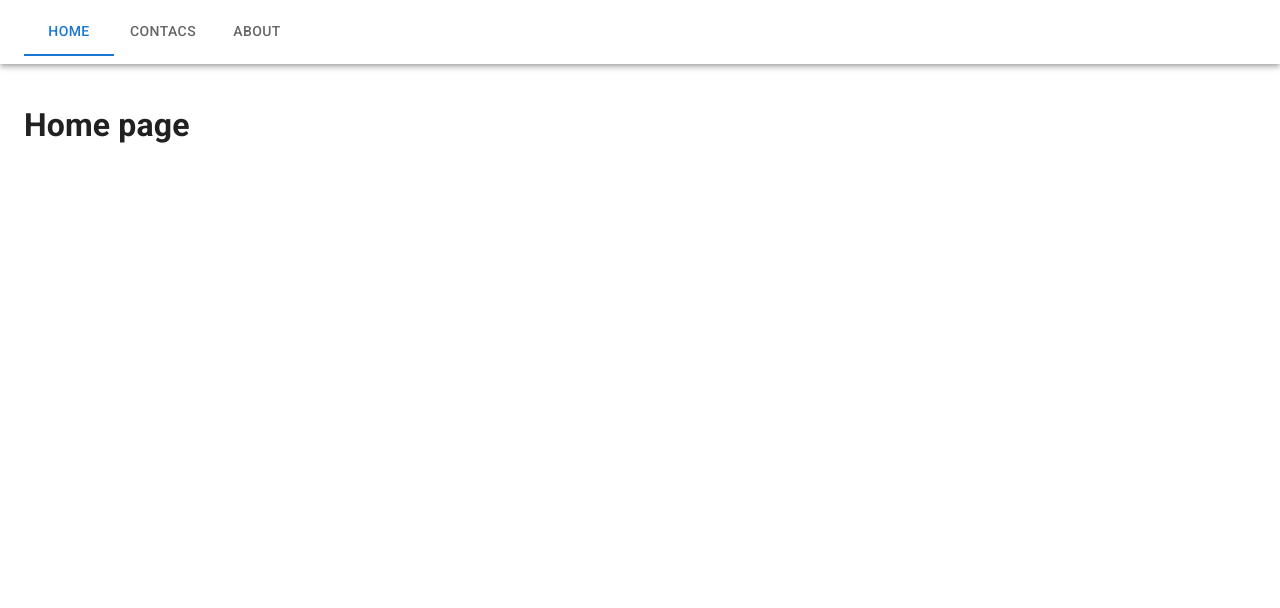
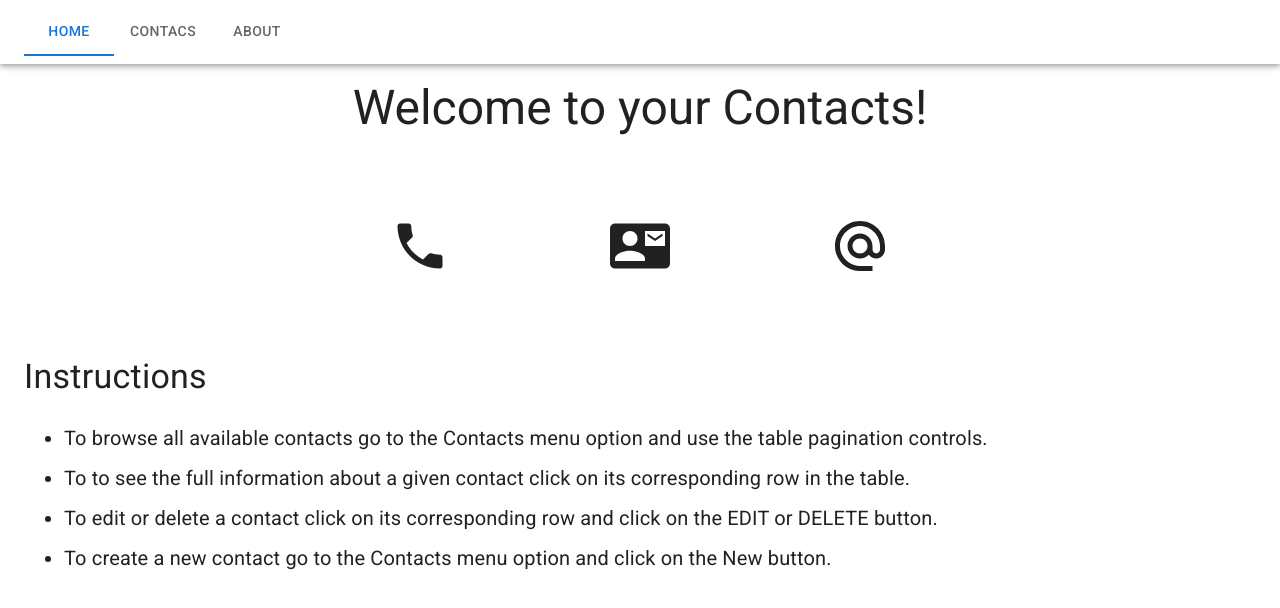
Before and after one commit to Miguelrom/contacts-mui, a React (Vite) app: page / in a window 1280 px wide. Shown: the top 608 px of the page. Built offline with nearby package versions, Linux system fonts and the light colour scheme.

Commit message:
Add title, icons and instructions to the Home page

```diff
--- /dev/null
+++ b/src/components/Instructions.jsx
@@ -0,0 +1,29 @@
+import { Box, Typography } from "@mui/material";
+
+export default function Instructions() {
+  return (
+    <Box>
+      <Typography variant="h4" component="h2">
+        Instructions
+      </Typography>
+      <Box component="ul" sx={{ fontSize: 20, lineHeight: 2}} >
+        <li>
+          To browse all available contacts go to the Contacts menu option and
+          use the table pagination controls.
+        </li>
+        <li>
+          To to see the full information about a given contact click on its
+          corresponding row in the table.
+        </li>
+        <li>
+          To edit or delete a contact click on its corresponding row and click
+          on the EDIT or DELETE button.
+        </li>
+        <li>
+          To create a new contact go to the Contacts menu option and click on
+          the New button.
+        </li>
+      </Box>
+    </Box>
+  );
+}
--- a/src/pages/Home.jsx
+++ b/src/pages/Home.jsx
@@ -1,8 +1,21 @@
+import { Typography, Box } from "@mui/material";
+import PhoneIcon from '@mui/icons-material/Phone';
+import ContactMailIcon from '@mui/icons-material/ContactMail';
+import AlternateEmailIcon from '@mui/icons-material/AlternateEmail';
+import Instructions from "../components/Instructions";
 
 export default function Home() {
   return (
     <>
-      <h1>Home page</h1>
+      <Typography align="center" variant="h3" component="h1" sx={{ marginBottom: 10 }} >
+        Welcome to your Contacts!
+      </Typography>
+      <Box sx={{ display: 'flex', justifyContent: 'space-between', maxWidth: 500, marginBottom: 10, mx: 'auto'}} >
+        <PhoneIcon sx={{ fontSize: 60 }} />
+        <ContactMailIcon sx={{ fontSize: 60 }} />
+        <AlternateEmailIcon sx={{ fontSize: 60 }} />
+      </Box>
+      <Instructions />
     </>
   );
 }
```
